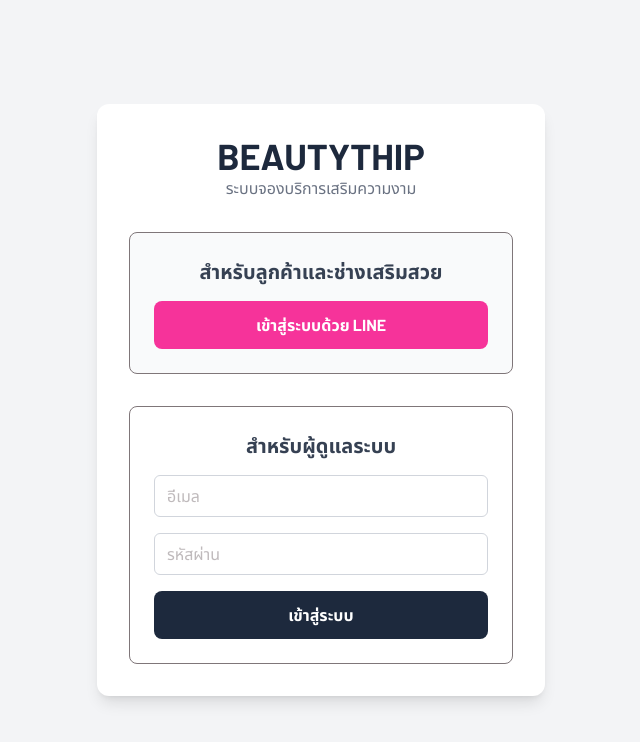
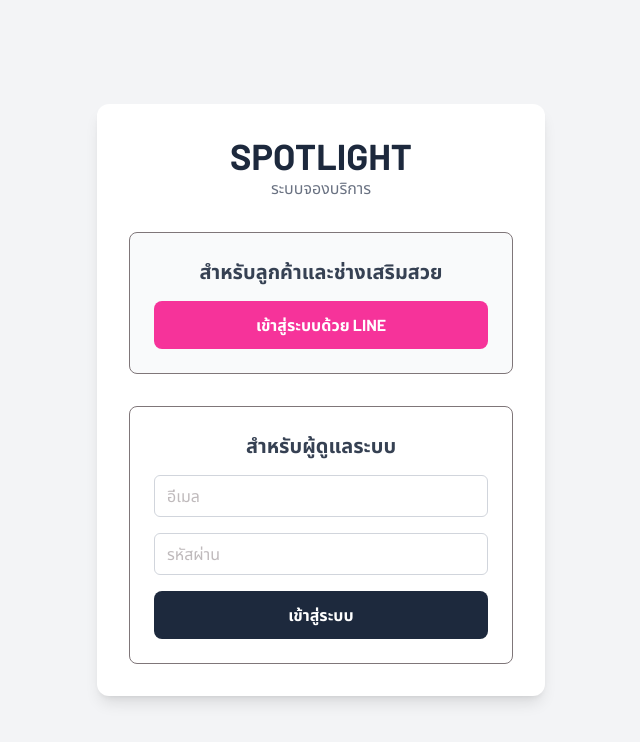
Before and after one commit to spotlightbtyjp-art/SPOTLIGHT, a Next.js app: page / in a window 1280 px wide. Shown: the top 742 px of the page, without its empty margins (319-959 px from the left). Built offline with nearby package versions, Linux system fonts and the light colour scheme.

Commit message:
Update page.js

```diff
--- a/src/app/page.js
+++ b/src/app/page.js
@@ -57,8 +57,8 @@
       <div className="w-full max-w-md p-8 space-y-8 bg-white rounded-xl shadow-lg">
 
         <div className="text-center">
-          <h1 className="text-4xl font-bold text-slate-800">BEAUTYTHIP</h1>
-          <p className="text-gray-500">ระบบจองบริการเสริมความงาม</p>
+          <h1 className="text-4xl font-bold text-slate-800">SPOTLIGHT</h1>
+          <p className="text-gray-500">ระบบจองบริการ</p>
         </div>
 
         {/* Customer & Beautician Section */}
```
